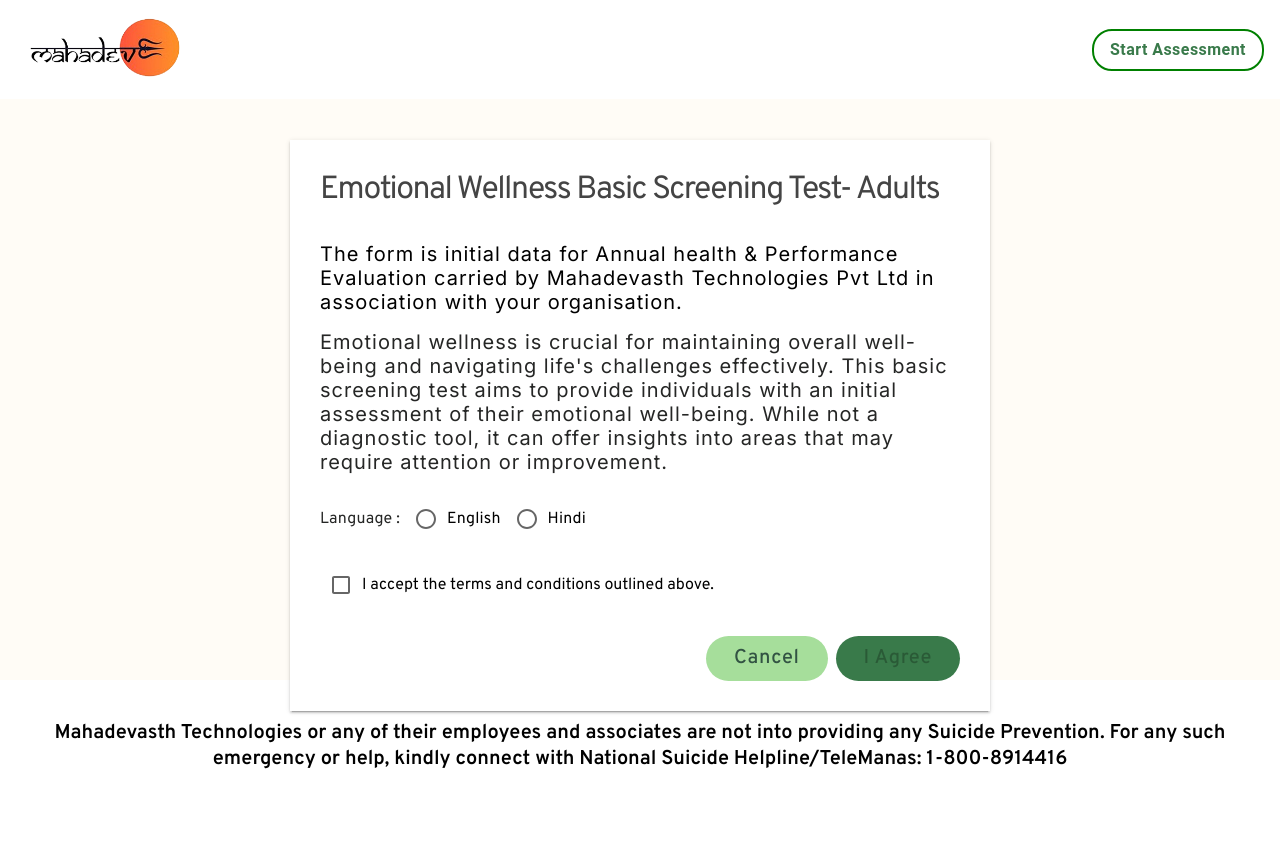
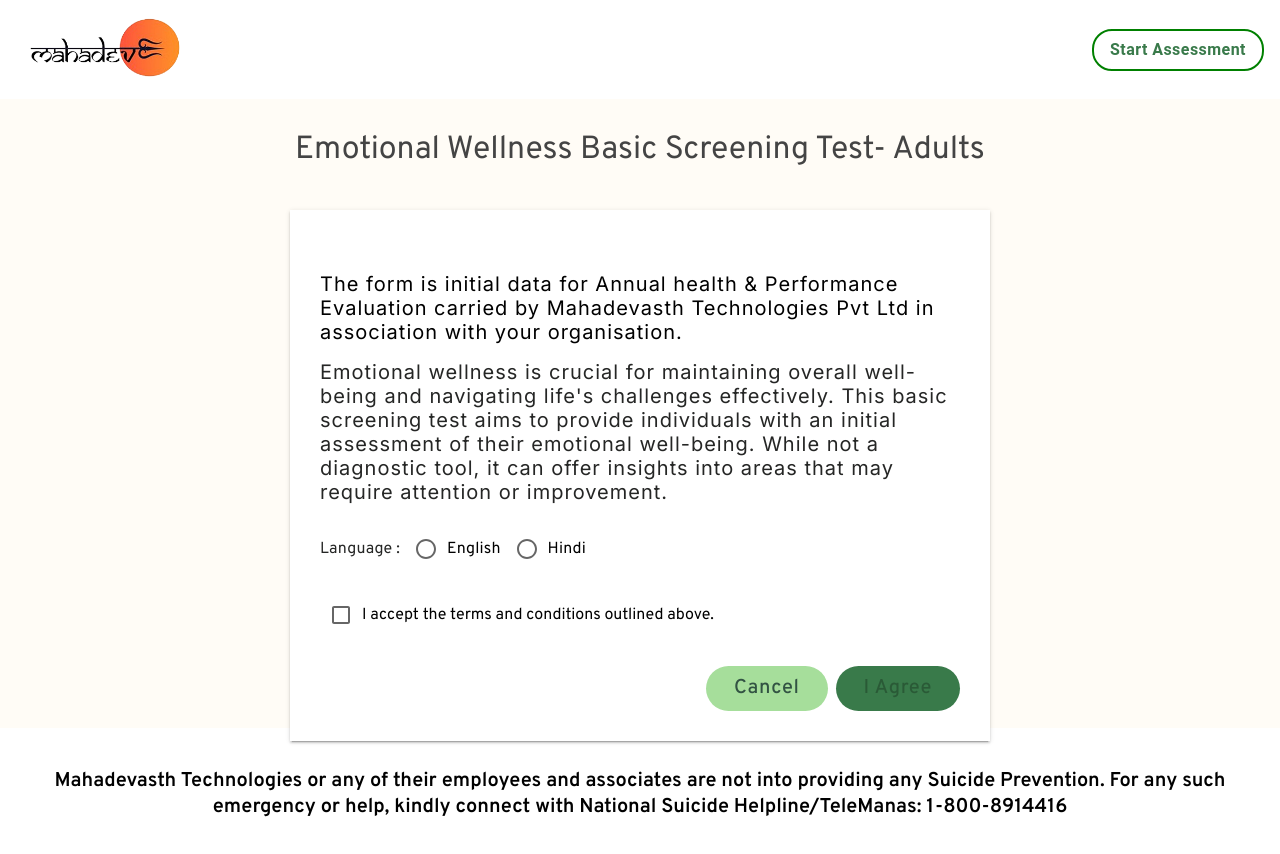
Before and after one commit to KaushalS1911/m_wellness_fe, a React (Create React App) app: page / in a window 1280 px wide. Shown: the top 854 px of the page. Before the commit the page ends 812 px from the top, so only its background shows below. Built offline with nearby package versions, Linux system fonts and the light colour scheme.

Commit message:
change footer

```diff
--- a/src/App.js
+++ b/src/App.js
@@ -36,7 +36,7 @@
       </Routes>
 
       {/*<Footer />*/}
-        <Box sx={{fontSize:"20px",py:5,textAlign:"center",fontWeight:"600",px:3}} className={"overpass"}>Mahadevasth Technologies or any of their employees and associates are not into providing any Suicide Prevention. For any such emergency or help, kindly connect with National Suicide Helpline/TeleManas: 1-800-8914416</Box>
+        <Box sx={{fontSize:"20px",py:5,textAlign:"center",fontWeight:"600",px:5}} className={"overpass"}>Mahadevasth Technologies or any of their employees and associates are not into providing any Suicide Prevention. For any such emergency or help, kindly connect with National Suicide Helpline/TeleManas: 1-800-8914416</Box>
     </>
   );
 }
--- a/src/pages/getStarted/getStartedHome/GetStartedHome.js
+++ b/src/pages/getStarted/getStartedHome/GetStartedHome.js
@@ -24,7 +24,7 @@
     }
     return (
         <>
-            <Box sx={{width: '100%', pt: "100px", backgroundColor: "#FFFCF6", pb: "100px",height:"85vh"}}>
+            <Box sx={{width: '100%', pt: "130px", backgroundColor: "#FFFCF6", pb: "120px",height:"91vh",}}>
                 <Container>
                     {/*<Box onClick={}*/}
                     {/*     sx={{cursor: "pointer", fontSize: "18px", display: activeStep !== 0 ? "block" : "none"}}>*/}
@@ -44,6 +44,9 @@
                     {/*</Box>*/}
 
 
+                        <Box sx={{fontSize: "32px", color: "#444444", textAlign: 'center'}} className="overpass">
+                            Emotional Wellness Basic Screening Test- Adults
+                        </Box>
                     <Box sx={{display: "flex", justifyContent: "center", mt: 5}}>
                         <Box sx={{
                             width: "700px",
@@ -52,10 +55,10 @@
                             padding: "30px",
                             boxShadow: 2
                         }}>
-                            <Box sx={{fontSize: "32px", color: "#444444",letterSpacing:-1.5}} className="overpass">
-                                Emotional Wellness Basic Screening Test- Adults
-                                {/*{mainStepContent(mainActiveStep)}*/}
-                            </Box>
+                            {/*<Box sx={{fontSize: "32px", color: "#444444",letterSpacing:-1.5}} className="overpass">*/}
+                            {/*    Emotional Wellness Basic Screening Test- Adults*/}
+                            {/*    /!*{mainStepContent(mainActiveStep)}*!/*/}
+                            {/*</Box>*/}
                             <Box sx={{ mt: "32px", width: {md: "100%"},fontSize: "20px",letterSpacing:1}}>
                                 The form is initial data for Annual health & Performance Evaluation carried by Mahadevasth Technologies Pvt Ltd in association with your organisation.
                             </Box>
```
